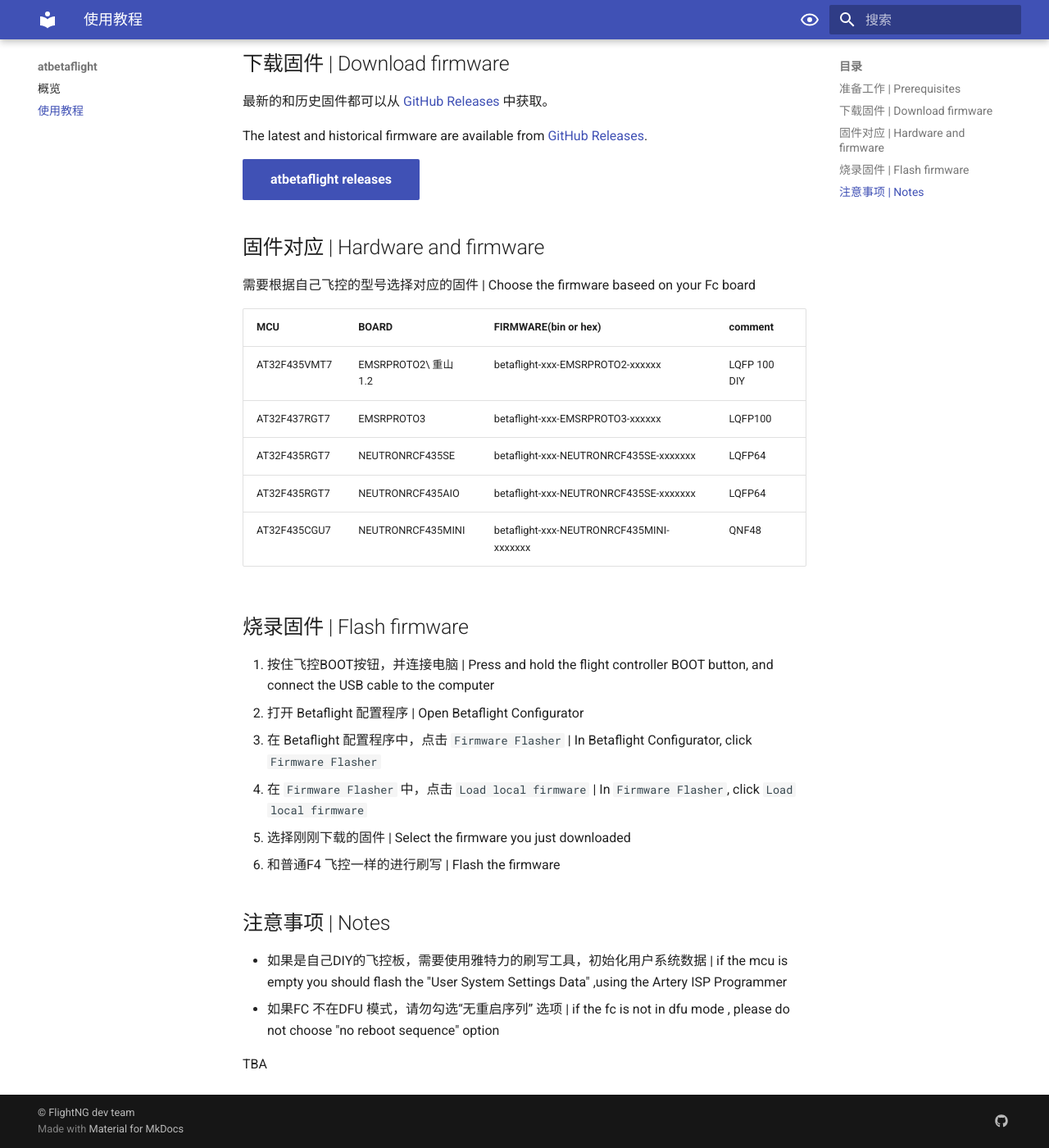
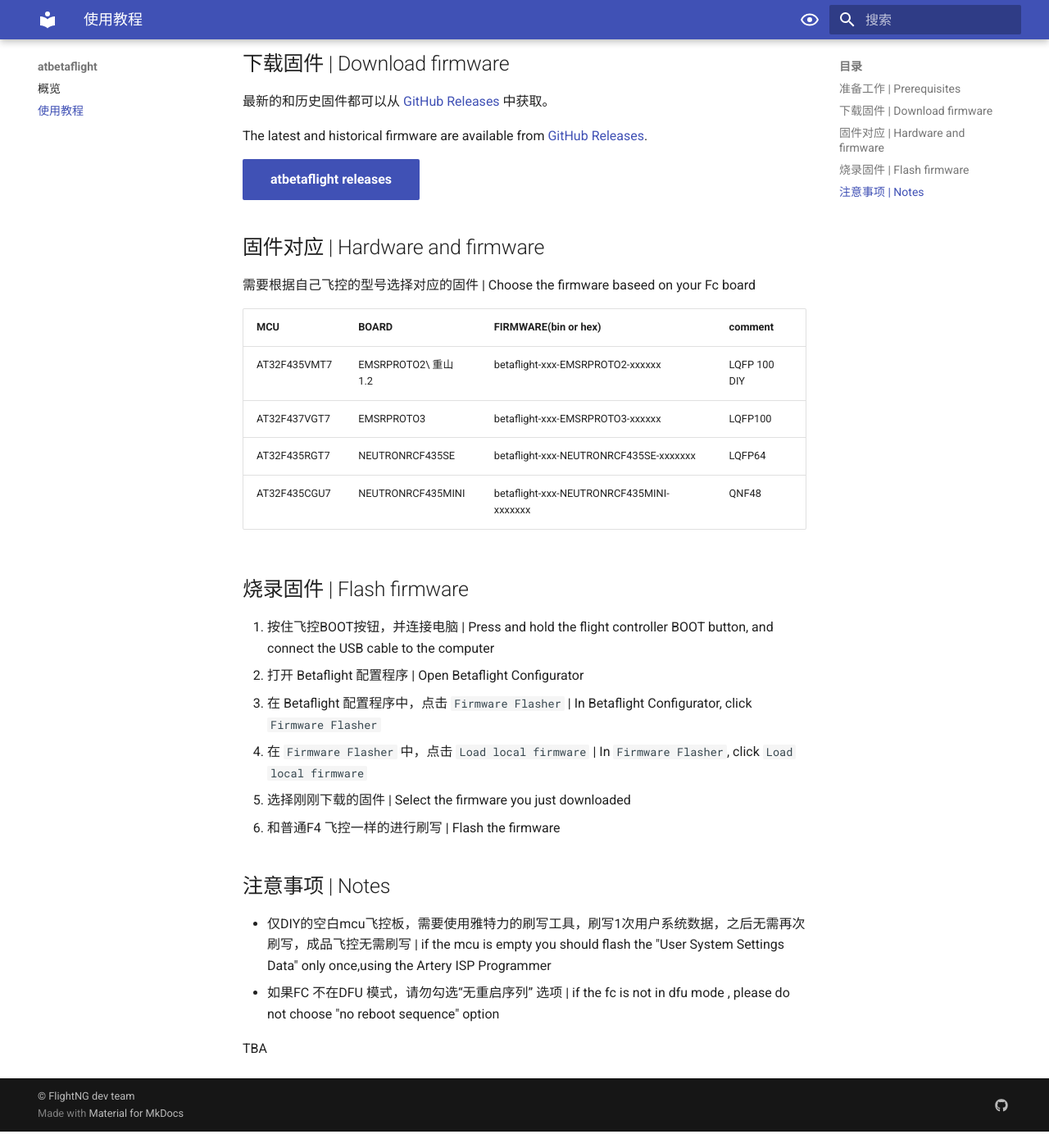
Before and after one commit to flightng/docs, an MkDocs documentation site: the page built from docs/atbetaflight/tutorial.md, in a window 1280 px wide and 1400 px high, scrolled down 425 px. Shown: the whole window at 82% size. Built offline with MkDocs 1.6.1 and Material for MkDocs 9.7.7, drawn with Linux system fonts in a browser that asks for light colours.

Commit message:
Update tutorial.md
更新描述和支持target列表

```diff
--- a/docs/atbetaflight/tutorial.md
+++ b/docs/atbetaflight/tutorial.md
@@ -22,9 +22,8 @@
 |MCU|BOARD|FIRMWARE(bin or hex)|comment|
 |--|--|--|--|
 |AT32F435VMT7| EMSRPROTO2\ 重山1.2 |betaflight-xxx-EMSRPROTO2-xxxxxx |LQFP 100 DIY|
-|AT32F437RGT7| EMSRPROTO3 |betaflight-xxx-EMSRPROTO3-xxxxxx |LQFP100|
+|AT32F437VGT7| EMSRPROTO3 |betaflight-xxx-EMSRPROTO3-xxxxxx |LQFP100|
 |AT32F435RGT7| NEUTRONRCF435SE  | betaflight-xxx-NEUTRONRCF435SE-xxxxxxx |LQFP64|
-|AT32F435RGT7| NEUTRONRCF435AIO | betaflight-xxx-NEUTRONRCF435SE-xxxxxxx |LQFP64|
 |AT32F435CGU7| NEUTRONRCF435MINI|betaflight-xxx-NEUTRONRCF435MINI-xxxxxxx|QNF48|
 
 
@@ -38,7 +37,7 @@
 6. 和普通F4 飞控一样的进行刷写 | Flash the firmware
 
 ## 注意事项 | Notes
-* 如果是自己DIY的飞控板，需要使用雅特力的刷写工具，初始化用户系统数据 | if the mcu is empty you should flash the "User System Settings Data" ,using the Artery ISP Programmer
+* 仅DIY的空白mcu飞控板，需要使用雅特力的刷写工具，刷写1次用户系统数据，之后无需再次刷写，成品飞控无需刷写 | if the mcu is empty you should flash the "User System Settings Data"  only once,using the Artery ISP Programmer
 * 如果FC 不在DFU 模式，请勿勾选“无重启序列” 选项 | if the fc is not in dfu mode , please do not choose "no reboot sequence" option
 
 TBA
```
